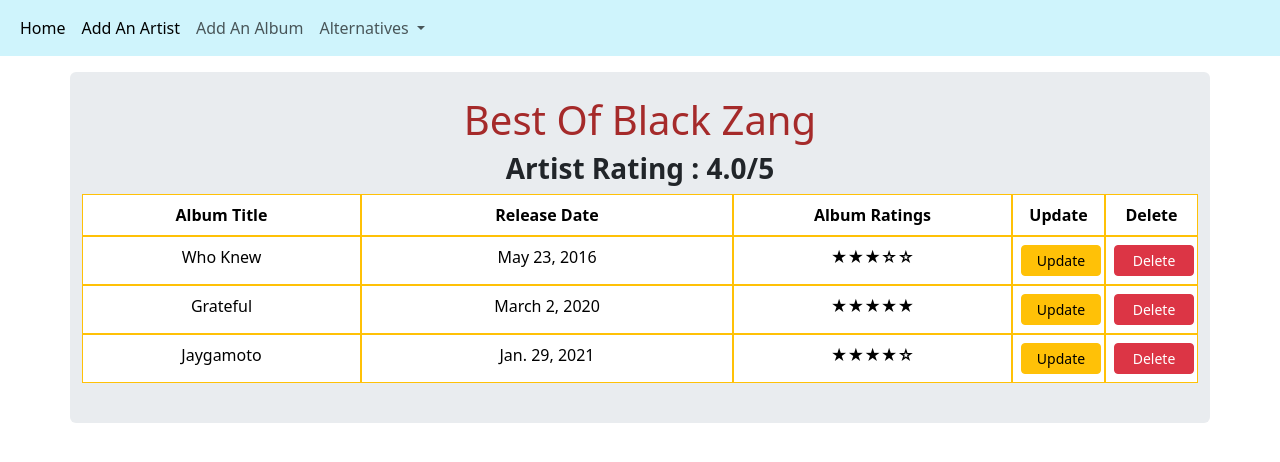
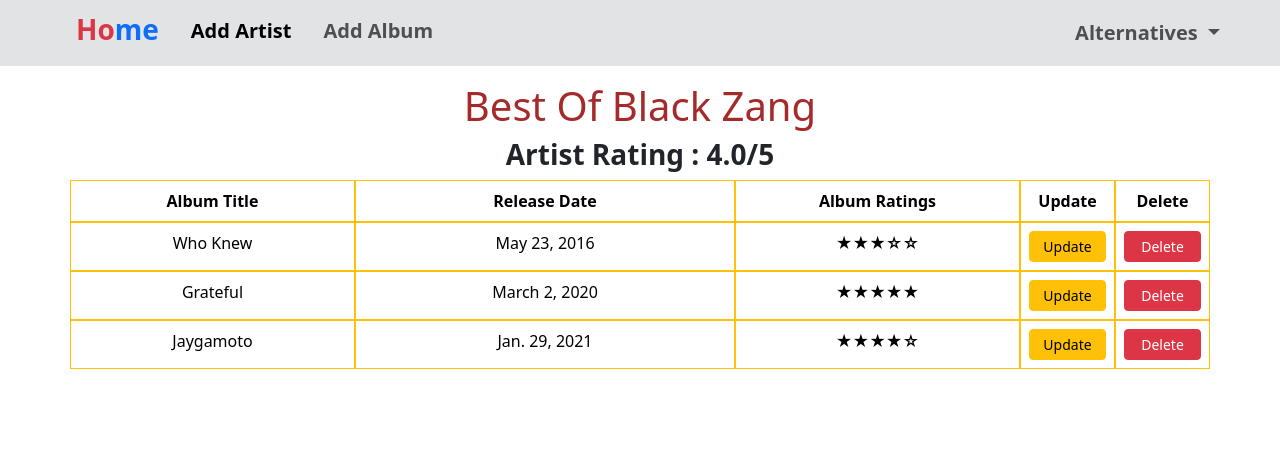
Before and after one commit to MdMustaqimBillah/PencilDriver_Crud_Project, a Django app: page /list_albums/2/ in a window 1280 px wide. Shown: the top 462 px of the page. Run offline with Django 5.2, Linux system fonts and the light colour scheme; data comes from the database, SQL or seed files in the repository.

Commit message:
responsiveness

```diff
--- a/CRUD/CRUD/settings.py
+++ b/CRUD/CRUD/settings.py
@@ -39,7 +39,13 @@ INSTALLED_APPS = [
     'django.contrib.messages',
     'django.contrib.staticfiles',
     'Musician_Pedia',
+    'crispy_forms',
+    'crispy_bootstrap5',
 ]
+
+CRISPY_ALLOWED_TEMPLATE_PACKS = "bootstrap5"
+
+CRISPY_TEMPLATE_PACK = "bootstrap5"
 
 MIDDLEWARE = [
     'django.middleware.security.SecurityMiddleware',
--- a/CRUD/Static/css/main.css
+++ b/CRUD/Static/css/main.css
@@ -15,6 +15,8 @@ a{
 th{
     text-align: center;
 }
-.tb{
-    width: 80px;
+
+.basic{
+    margin-left: 21%;
+    margin-right: 21%;
 }
--- a/CRUD/Templates/album_form.html
+++ b/CRUD/Templates/album_form.html
@@ -1,9 +1,10 @@
 {% extends 'base.html' %}
+{% load crispy_forms_tags %}
 {% block body_block %}
       <h1>Your Favourite Album ? </h1>
 
       <form action="" method="POST">
-            {{ form.as_p }}
+            {{ form|crispy }}
             {% csrf_token %}
             <input class="btn btn-success"  type="submit" value="Submit">
       </form>
--- a/CRUD/Templates/album_list.html
+++ b/CRUD/Templates/album_list.html
@@ -7,17 +7,17 @@
 
     <table class="table table-bordered border-warning">
         <tr class="row">
-            <th class="col-3"> Album Title </th>
-            <th class="col-4"> Release Date </th>
-            <th class="col-3"> Album Ratings </th>
-            <th class="col-1"> Update </th>
-            <th class="col-1"> Delete </th>
+            <th class="col-lg-3 col-3 col-sm-3 col-md-3"> Album Title </th>
+            <th class="col-lg-4 col-3 col-sm-2 col-md-3"> Release Date </th>
+            <th class="col-lg-3 col-2 col-sm-3 col-md-2"> Album Ratings </th>
+            <th class="col-lg-1 col-2 col-sm-2 col-md-2"> Update </th>
+            <th class="col-lg-1 col-2 col-sm-2 col-md-2"> Delete </th>
         </tr>
         {% for album in list_of_album %}
         <tr class="row">
-            <td class="col-3 text-center"> {{ album.album_title }} </td>
-            <td class="col-4 text-center"> {{ album.release_date }} </td>
-            <td class="col-3 text-center">
+            <td class="col-lg-3 col-3 col-sm-3 col-md-3 text-center"> {{ album.album_title }} </td>
+            <td class="col-lg-4 col-3 col-sm-2 col-md-3 text-center"> {{ album.release_date }} </td>
+            <td class="col-lg-3 col-2 col-sm-3 col-md-2 text-center">
 
                 {% if album.album_ratings == 1 %}
                 <b> ★☆☆☆☆ </b>
@@ -32,11 +32,11 @@
                 {% endif %}
 
             </td>
-            <td class="col-1">
-                <a href="{% url 'Musician_Pedia:update_album' album_id=album.id artist_id=artist.id %}" class="btn btn-warning btn-sm tb" onclick="return confirm('Are You Sure ?')"> Update </a>
+            <td class="col-lg-1 col-2 col-sm-2 col-md-2 text-center ">
+                <a href="{% url 'Musician_Pedia:update_album' album_id=album.id artist_id=artist.id %}" class="btn btn-warning btn-sm " onclick="return confirm('Are You Sure ?')"> Update </a>
               </td>
-              <td class="col-1">
-                <a href="{% url 'Musician_Pedia:delete_album' album_id=album.id %}" class="btn btn-danger btn-sm tb" onclick="return confirm('Warning! Delete The Album ?')"> Delete </a>
+              <td class="col-lg-1 col-2 col-sm-2 col-md-2 text-center ">
+                <a href="{% url 'Musician_Pedia:delete_album' album_id=album.id %}" class="btn btn-danger btn-sm " onclick="return confirm('Warning! Delete The Album ?')"> Delete </a>
               </td>
         </tr>
         {% endfor %}
--- a/CRUD/Templates/artist_form.html
+++ b/CRUD/Templates/artist_form.html
@@ -1,9 +1,10 @@
 {% extends 'base.html' %}
+{% load crispy_forms_tags %}
 {% block body_block %}
       <h1>Your Favorite Artist?</h1>
 
       <form action="" method="POST">
-            {{ form.as_p }}
+            {{ form|crispy }}
             {% csrf_token %}
             <input class="btn btn-success"  type="submit" value="Submit">
       </form>
--- a/CRUD/Templates/base.html
+++ b/CRUD/Templates/base.html
@@ -10,34 +10,38 @@
   </head>
   <body>
 
-    <nav class="navbar navbar-expand-lg bg-info-subtle">
+      <nav class="navbar bg-secondary-subtle navbar-expand mx-auto">
           <div class="container-fluid">
             <div class="collapse navbar-collapse" id="navbarSupportedContent">
-            <ul class="navbar-nav me-auto mb-2 mb-lg-0">
+              <ul class="navbar-nav mb-2 mb-lg-0">
                 <li class="nav-item">
-                <a class="nav-link active" aria-current="page" href="{% url 'Musician_Pedia:home' %}"> Home </a>
+                  <a class="nav-link active ms-5 fs-3 px-3 pt-0" aria-current="page" href="{% url 'Musician_Pedia:home' %}"> <b> <span class="text-danger">Ho</span><span class="text-primary">me</span> </b> </a>
                 </li>
                 <li class="nav-item">
-                <a class="nav-link active" aria-current="page" href="{% url 'Musician_Pedia:add_artist' %}"> Add An Artist </a>
+                  <a class="nav-link active my-auto mx-2 fs-5" aria-current="page" href="{% url 'Musician_Pedia:add_artist' %}"> <b> Add Artist </b> </a>
                 </li>
                 <li class="nav-item">
-                <a class="nav-link" href="{% url 'Musician_Pedia:add_album' %}"> Add An Album </a>
+                  <a class="nav-link my-auto mx-2 fs-5" href="{% url 'Musician_Pedia:add_album' %}"> <b> Add Album </b> </a>
                 </li>
+              </ul>
+              <ul class="navbar-nav  me-3 mb-2 mb-lg-0 ms-auto">
                 <li class="nav-item dropdown">
-                <a class="nav-link dropdown-toggle" href="#" role="button" data-bs-toggle="dropdown" aria-expanded="false">
-                  Alternatives
+                  <a class="nav-link dropdown-toggle my-auto me-4 fs-5" href="#" role="button" data-bs-toggle="dropdown" aria-expanded="false">
+                    <b> Alternatives </b>
                   </a>
-                <ul class="dropdown-menu">
-                  <li><a class="dropdown-item" href="{% url 'Musician_Pedia:add_artist' %}"> Visit Artist Form </a></li>
-                  <li><a class="dropdown-item" href="{% url 'Musician_Pedia:add_album' %}"> Visit Album Form </a></li>
+                  <ul class="dropdown-menu ">
+                    <li><a class="dropdown-item" href="{% url 'Musician_Pedia:add_artist' %}"> <b> Visit Artist Form </b> </a></li>
+                    <li><a class="dropdown-item" href="{% url 'Musician_Pedia:add_album' %}"> <b> Visit Album Form </b> </a></li>
                     <li><hr class="dropdown-divider"></li>
-                  <li><a class="dropdown-item" href="{% url 'Musician_Pedia:home' %}"> Visit Home </a></li>
+                    <li><a class="dropdown-item" href="{% url 'Musician_Pedia:home' %}"> <b> Visit Home </b> </a></li>
                   </ul>
                 </li>
+              </ul>
             </div>
           </div>
         </nav>
-        <div class="container bg-body-secondary rounded p-4 mt-3">
+
+        <div class="container mx-auto mt-3">
 
         {% block body_block %}
 
--- a/requirements.txt
+++ /dev/null
@@ -1 +0,0 @@
-python==3.10
```
Also changed, not shown: CRUD/Templates/index.html (+10 -8 lines). Lines whose indentation alone changed are shown as unchanged.
